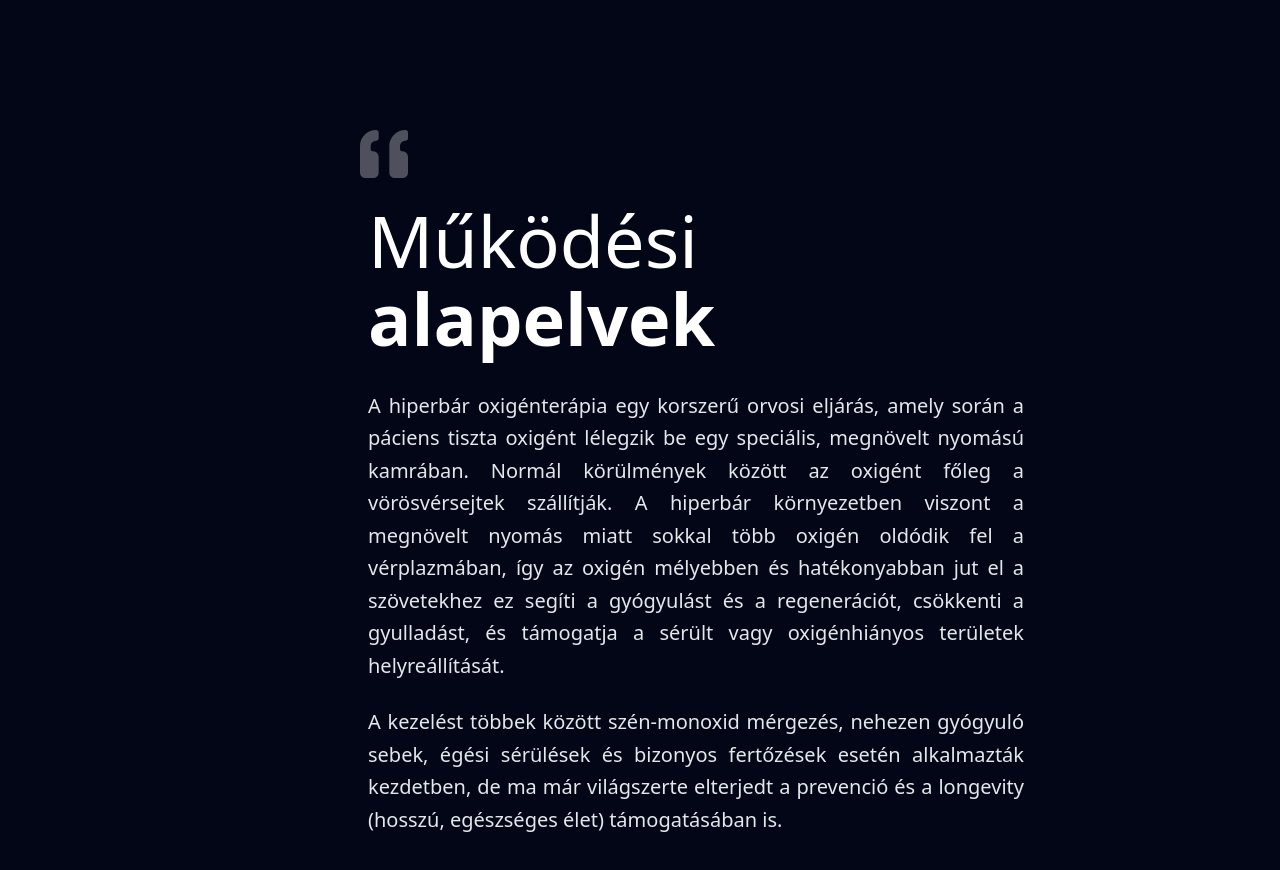
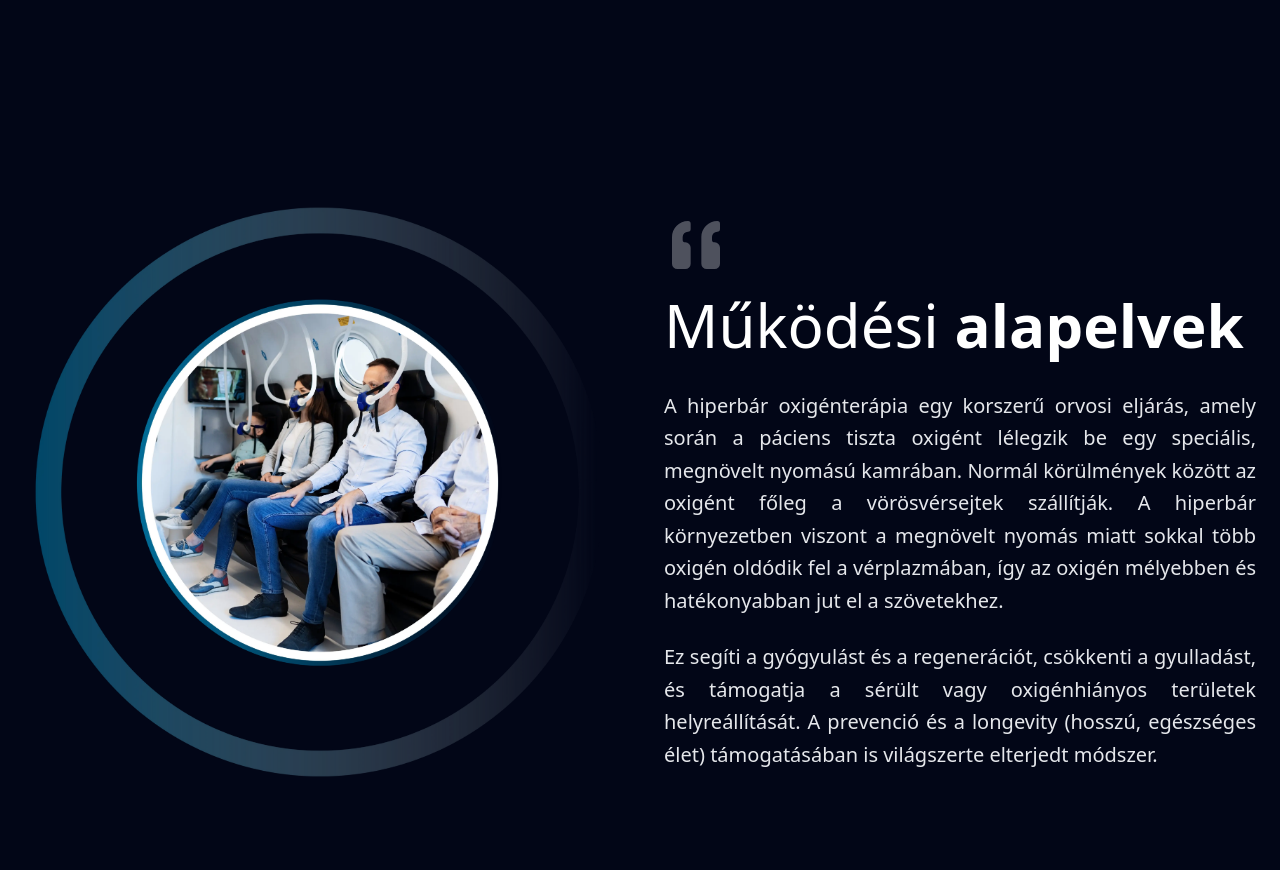
Before and after one commit to szombathrobert/hbot, a Next.js app: page / in a window 1280 px wide. Shown: the part 1900-2770 px from the top of the page. Built offline with nearby package versions, Linux system fonts and the light colour scheme.

Commit message:
Adding picture to the Functional Page

```diff
--- a/app/compoenents/sections/FunctionalPage.tsx
+++ b/app/compoenents/sections/FunctionalPage.tsx
@@ -3,6 +3,7 @@
 import React from 'react'
 import { LazyMotion, domAnimation, m } from 'framer-motion'
 import { Quote } from 'lucide-react'
+import Image from 'next/image'
 
 export const FunctionalPage = () => {
     return (
@@ -12,10 +13,26 @@ export const FunctionalPage = () => {
                 aria-label="A hiperbár oxigénterápia működési alapelvei"
                 className="relative w-full py-24 overflow-hidden flex items-center justify-center"
             >
-                <div className="container mx-auto px-4 md:px-6 relative z-10 flex justify-center">
+                <div className="container mx-auto px-4 md:px-6 relative z-10">
+                    <div className="grid grid-cols-1 lg:grid-cols-2 gap-12 items-center">
 
-                    <div className="max-w-3xl w-full flex flex-col items-start">
+                        <m.div
+                            initial={{ opacity: 0, x: -50 }}
+                            whileInView={{ opacity: 1, x: 0 }}
+                            viewport={{ once: true, margin: "-50px" }}
+                            transition={{ duration: 0.8, ease: "easeOut" }}
+                            className="relative w-full h-100 sm:h-96 lg:h-185 overflow-hidden order-1 lg:order-1"
+                        >
+                            <Image
+                                src="/mukodesi_alapelv.webp"
+                                alt="Hiperbárikus oxigénkabin működése"
+                                fill
+                                sizes="(max-width: 1024px) 100vw, 50vw"
+                                className="object-cover"
+                            />
+                        </m.div>
 
+                        <div className="flex flex-col items-start order-2 lg:order-2">
                             <m.div
                                 initial={{ opacity: 0, y: 30 }}
                                 whileInView={{ opacity: 1, y: 0 }}
@@ -24,38 +41,33 @@ export const FunctionalPage = () => {
                                 className="w-full"
                             >
                                 <Quote
-                                className="w-12 h-12 md:w-16 md:h-16 text-white/30 mb-4 rotate-180 ml-6 lg:ml-24"
+                                    className="w-12 h-12 md:w-16 md:h-16 text-white/30 mb-4 rotate-180"
                                     fill="currentColor"
                                     stroke="none"
                                     aria-hidden="true"
                                 />
 
-                            <h2 className="text-5xl md:text-6xl lg:text-7xl leading-[1.08] mb-8 text-white text-left md:pl-14 lg:pl-28">
+                                <h2 className="text-4xl md:text-5xl lg:text-6xl leading-[1.08] mb-8 text-white text-left font-light">
                                     Működési
                                     <span className="text-white font-bold block md:inline"> alapelvek</span>
                                 </h2>
                             </m.div>
 
-                        <div className="w-full md:pl-14 lg:pl-28">
-                            <m.p
+                            <m.div
                                 initial={{ opacity: 0, y: 20 }}
                                 whileInView={{ opacity: 1, y: 0 }}
                                 viewport={{ once: true, margin: "-50px" }}
                                 transition={{ duration: 0.6, delay: 0.2, ease: "easeOut" }}
-                                className="text-gray-200 text-justify text-lg md:text-xl font-light leading-relaxed mb-6"
+                                className="space-y-6"
                             >
-                                A hiperbár oxigénterápia egy korszerű orvosi eljárás, amely során a páciens tiszta oxigént lélegzik be egy speciális, megnövelt nyomású kamrában. Normál körülmények között az oxigént főleg a vörösvérsejtek szállítják. A hiperbár környezetben viszont a megnövelt nyomás miatt sokkal több oxigén oldódik fel a vérplazmában, így az oxigén mélyebben és hatékonyabban jut el a szövetekhez ez segíti a gyógyulást és a regenerációt, csökkenti a gyulladást, és támogatja a sérült vagy oxigénhiányos területek helyreállítását.
-                            </m.p>
+                                <p className="text-gray-200 text-justify text-lg md:text-xl font-light leading-relaxed">
+                                    A hiperbár oxigénterápia egy korszerű orvosi eljárás, amely során a páciens tiszta oxigént lélegzik be egy speciális, megnövelt nyomású kamrában. Normál körülmények között az oxigént főleg a vörösvérsejtek szállítják. A hiperbár környezetben viszont a megnövelt nyomás miatt sokkal több oxigén oldódik fel a vérplazmában, így az oxigén mélyebben és hatékonyabban jut el a szövetekhez.
+                                </p>
 
-                            <m.p
-                                initial={{ opacity: 0, y: 20 }}
-                                whileInView={{ opacity: 1, y: 0 }}
-                                viewport={{ once: true, margin: "-50px" }}
-                                transition={{ duration: 0.6, delay: 0.4, ease: "easeOut" }}
-                                className="text-gray-200 text-justify text-lg md:text-xl font-light leading-relaxed"
-                            >
-                                A kezelést többek között szén-monoxid mérgezés, nehezen gyógyuló sebek, égési sérülések és bizonyos fertőzések esetén alkalmazták kezdetben, de ma már világszerte elterjedt a prevenció és a longevity (hosszú, egészséges élet) támogatásában is.
-                            </m.p>
+                                <p className="text-gray-200 text-justify text-lg md:text-xl font-light leading-relaxed">
+                                    Ez segíti a gyógyulást és a regenerációt, csökkenti a gyulladást, és támogatja a sérült vagy oxigénhiányos területek helyreállítását. A prevenció és a longevity (hosszú, egészséges élet) támogatásában is világszerte elterjedt módszer.
+                                </p>
+                            </m.div>
                         </div>
 
                     </div>
```
Also changed, not shown: public/mukodesi_alapelv.webp (added). Lines whose indentation alone changed are shown as unchanged.
